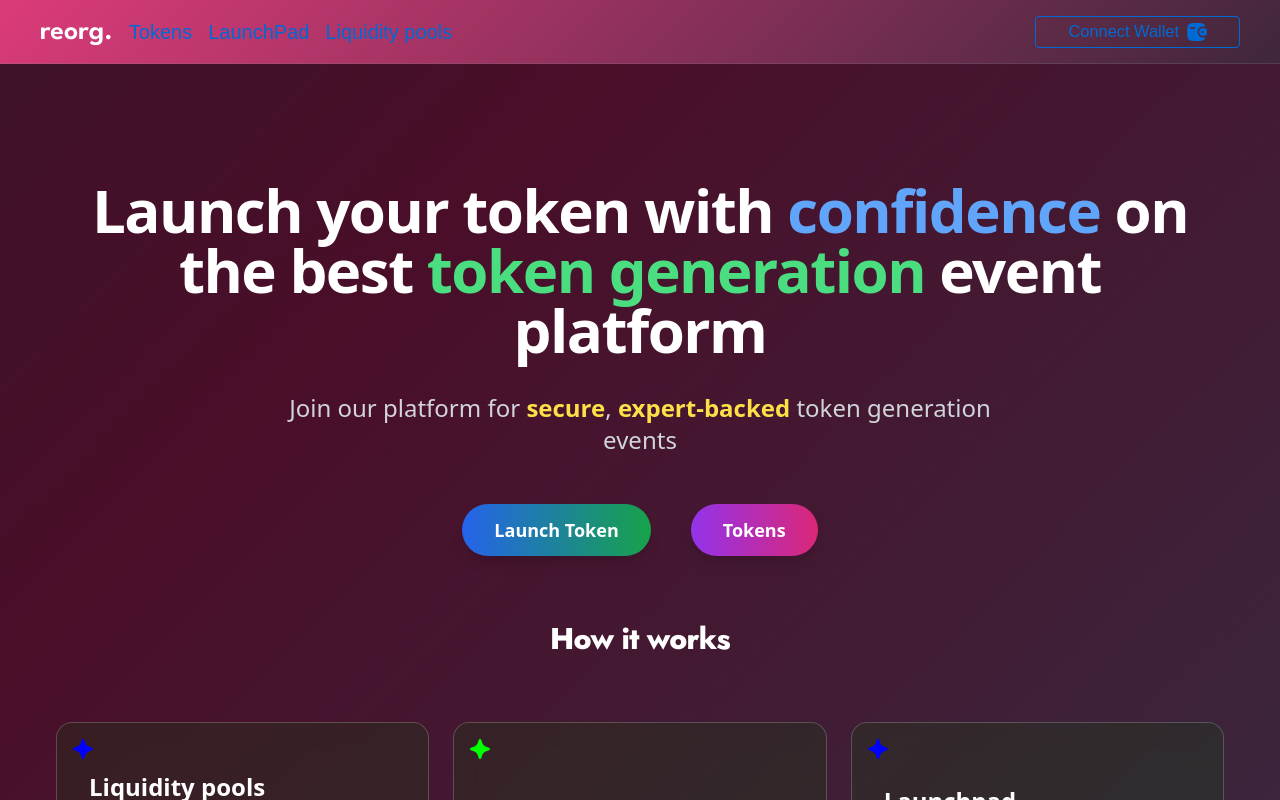
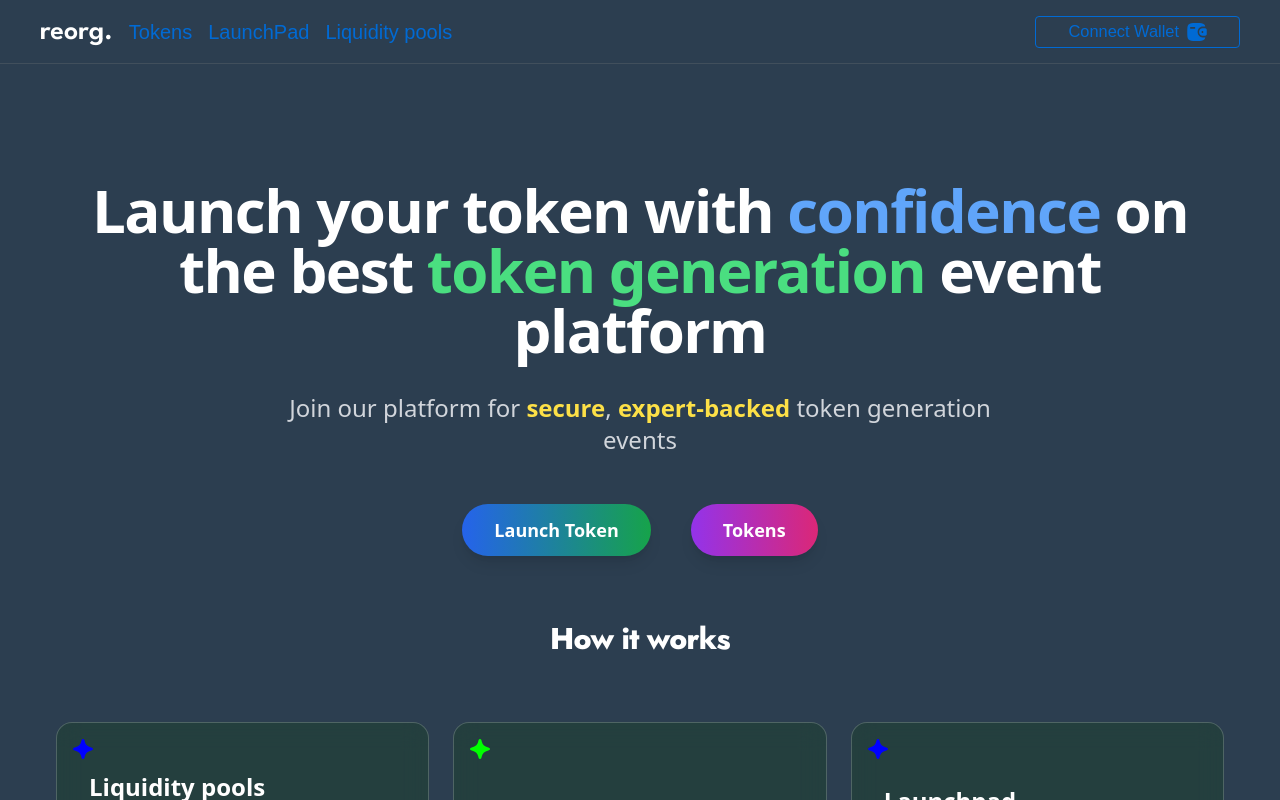
Before and after one commit to reorg-icp/Reorg, a React (Vite) app in the folder src/Quillo_frontend/: page / in a window 1280 px wide. Shown: the top 800 px of the page. Built offline with nearby package versions, Linux system fonts and the light colour scheme; a web font is replaced by a local one.

Commit message:
change bgColor

```diff
--- a/package.json
+++ b/package.json
@@ -24,6 +24,8 @@
     "src/Quillo_frontend"
   ],
   "dependencies": {
+    "@splidejs/react-splide": "^0.7.12",
+    "@splidejs/splide": "^4.1.4",
     "react-spinners": "^0.14.1"
   }
 }
--- a/src/Quillo_frontend/src/pages/about.tsx
+++ b/src/Quillo_frontend/src/pages/about.tsx
@@ -1,7 +1,6 @@
 import { JSX } from "react";
 import { Link } from "react-router-dom";
 
-import { AutoAwesome, Investor } from "../assets/icons";
 // import { colors } from "../constants/colors";
 
 // import OnboardingImg from "../assets/images/onboarding.png";
--- a/src/Quillo_frontend/src/pages/register.tsx
+++ b/src/Quillo_frontend/src/pages/register.tsx
@@ -91,17 +91,15 @@ function Disclaimer() {
   return (
     <div className=" mb-6 font-leagueSpartan text-lg bg-[#1414] p-4 rounded-md shadow-lg border border-red-300  flex flex-col gap-2 justify-center items-center">
       <div className="disclaimer-list text-gray-200">
-        -  The token deployed is an ICRC2 token !
+        - The token deployed is an ICRC2 token !
       </div>
       <div className=" text-gray-200">
-        -  <span className="fee text-red-700 font-bold">1 ICP</span> is charged as service fee !
+        - <span className="fee text-red-700 font-bold">1 ICP</span> is charged
+        as service fee !
       </div>
     </div>
   );
 }
-
-
-
 
 function Input({
   label,
@@ -136,7 +134,7 @@ function Input({
   } = useProjectInfo((state: any) => state);
 
   return (
-    <div className="field bg-[#3e2138] ">
+    <div className="field bg-[#2c3e50] ">
       <div className="label mb-4 text-gray-400 font-medium">
         <h6>{label}</h6>{" "}
         <span>
@@ -236,8 +234,6 @@ const Register = () => {
     project_principal: [localStorage.getItem("principal")] as [string],
   };
   async function registerProject() {
-
-
     console.log(JSON.stringify(project_details));
     let response: any = await actor.register_dao({
       project_details: [project_details] as [any],
@@ -282,11 +278,12 @@ const Register = () => {
               `Token created and the canister id is ${tokenResponse?.Ok}`
             );
             setDisabled("");
-
           } else if (tokenResponse?.Err) {
             console.log(tokenResponse?.Err);
             setDisabled("");
-            toast.error(`There was an error creating the token error:${tokenResponse?.Err}`);
+            toast.error(
+              `There was an error creating the token error:${tokenResponse?.Err}`
+            );
           }
         }
         if (response?.Err) {
@@ -299,8 +296,7 @@ const Register = () => {
 
   return (
     <>
-       <div className="bg-[#3e2138] mt-28 h-90 w-full  ">
-
+      <div className="bg-[#2c3e50] mt-28 h-90 w-full  ">
         <ToastContainer
           position="top-right"
           autoClose={2000}
@@ -315,7 +311,9 @@ const Register = () => {
         />
         <div className="  w-full h-full px-4 sm:px-6 lg:px-8 py-4 ">
           <div className="flex flex-start text-center mb-4">
-            <h4 className="text-gray-300 font-leagueSpartan font-bold text-lg md:text-xl ">Project information.</h4>
+            <h4 className="text-gray-300 font-leagueSpartan font-bold text-lg md:text-xl ">
+              Project information.
+            </h4>
           </div>
           <div className="grid xlg:grid-cols-6 md:grid-cols-4 sm:grid-cols-2 grid-cols-1 gap-4 md:gap-6">
             {inputData.map((input) => {
@@ -330,7 +328,9 @@ const Register = () => {
             })}
           </div>
           <div className="mt-6 flex flex-start text-center mb-6">
-            <h4 className="text-gray-300 font-leagueSpartan font-bold text-xl md:text-2xl ">Token Information.</h4>
+            <h4 className="text-gray-300 font-leagueSpartan font-bold text-xl md:text-2xl ">
+              Token Information.
+            </h4>
           </div>
           <div className="mb-6 w-full grid xlg:grid-cols-6 md:grid-cols-4 sm:grid-cols-2 grid-cols-1 gap-4 md:gap-6">
             {tokenData.map((input) => {
@@ -360,20 +360,21 @@ const Register = () => {
             {disabled.includes("set") ? (
               <span className="flex items-center justify-center gap-4 ">
                 <span>Deploying...</span>
-      <Oval height={20} width={20} color="white" ariaLabel="loading" />
+                <Oval
+                  height={20}
+                  width={20}
+                  color="white"
+                  ariaLabel="loading"
+                />
               </span>
             ) : (
               "Deploy Token"
             )}
           </button>
-
         </div>
       </div>
 
       {/*Tokenomics */}
-
-
-
 
       {/*
           <button
--- a/src/Quillo_frontend/src/styles/components/navigation.scss
+++ b/src/Quillo_frontend/src/styles/components/navigation.scss
@@ -17,9 +17,10 @@
   border-bottom: 1px solid $divider;
   // background-color: transparent;
   z-index: 1000;
-  background: linear-gradient(-45deg, #2c3e50, #4a0e29, #16222a,#e73c7e,);
-    background-size: 400% 400%;
-    animation: gradientBG 15s ease infinite;
+  // background: linear-gradient(-45deg, #2c3e50, #4a0e29, #16222a, #e73c7e);
+  background-color: #2c3e50;
+  background-size: 400% 400%;
+  animation: gradientBG 15s ease infinite;
   .logo {
     @include usefontLS();
     font-size: 1.75rem;
@@ -35,7 +36,6 @@
     outline: none;
     outline-color: transparent;
     // background-color: transparent;
-
   }
 }
 @keyframes gradientBG {
@@ -49,8 +49,6 @@
     background-position: 0% 50%;
   }
 }
-
-
 
 @keyframes animate {
   0% {
@@ -78,9 +76,10 @@
   border-bottom: 1px solid $divider;
   // background-color:transparent;
   z-index: 1000;
-  background: linear-gradient(-45deg, #2c3e50, #4a0e29, #16222a,#e73c7e,);
-    background-size: 400% 400%;
-    animation: gradientBG 15s ease infinite;
+  // background: linear-gradient(-45deg, #2c3e50, #4a0e29, #16222a,#e73c7e,);
+  background-color: #2c3e50;
+  background-size: 400% 400%;
+  animation: gradientBG 15s ease infinite;
   .logo_links {
     @include flexmixin(row, no-wrap, center, flex-start, 1rem);
 
--- a/src/Quillo_frontend/src/styles/index.scss
+++ b/src/Quillo_frontend/src/styles/index.scss
@@ -9,12 +9,10 @@
   padding: 0;
   -ms-overflow-style: none;
   scrollbar-width: 0;
-
 }
 
 html {
   scroll-behavior: smooth;
-
 }
 
 // body {
@@ -28,16 +26,18 @@ html {
 // height: 100vh;
 // width: 100vw;
 // }
-.foo {color: #ee7752,  #23a6d5, #23d5ab }
+.foo {
+  color: #ee7752, #23a6d5, #23d5ab;
+}
 body {
   margin: 0;
   padding: 0;
   height: 100vh;
 
-
-overflow-y: auto;
-scrollbar-width: thin; /* Firefox: set scrollbar to thin */
-  background: linear-gradient(-45deg, #2c3e50, #4a0e29, #16222a,#e73c7e,);
+  overflow-y: auto;
+  scrollbar-width: thin; /* Firefox: set scrollbar to thin */
+  // background: linear-gradient(-45deg, #2c3e50, #4a0e29, #16222a,#e73c7e,);
+  background-color: #2c3e50;
   background-size: 400% 400%;
   animation: gradientBG 15s ease infinite;
 }
@@ -75,8 +75,6 @@ body::-webkit-scrollbar-thumb:hover {
   }
 }
 
-
-
 @keyframes animate {
   0% {
     transform: translateY(0) rotate(0deg);
--- a/src/Quillo_frontend/tsconfig.json
+++ b/src/Quillo_frontend/tsconfig.json
@@ -15,7 +15,7 @@
     "jsx": "react-jsx",
 
     /* Linting */
-    "strict": true,
+    "strict": false,
     "noUnusedLocals": true,
     "noUnusedParameters": true,
     "noFallthroughCasesInSwitch": true
```
Also changed, not shown: src/Quillo_frontend/src/components/ howItworks/featuresCard.tsx (+4 -8 lines), src/Quillo_frontend/.d.ts (added), 2 other files (tests, documents, lock files or other folders). Lines whose indentation alone changed are shown as unchanged.
